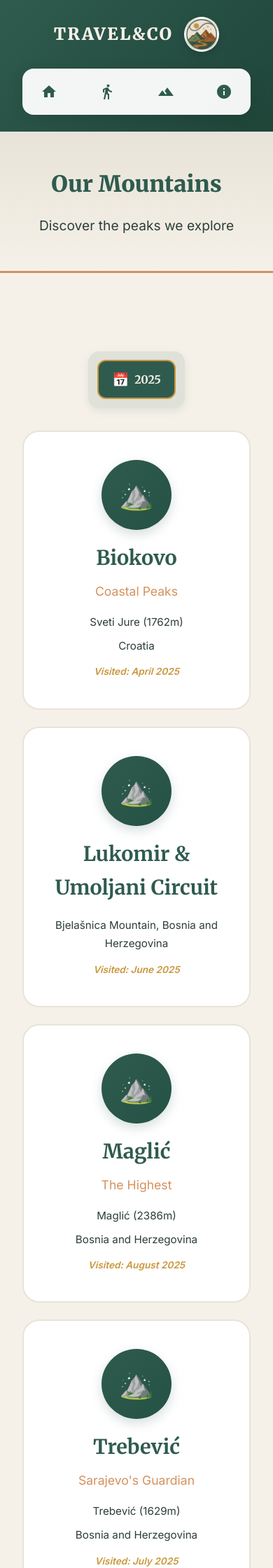
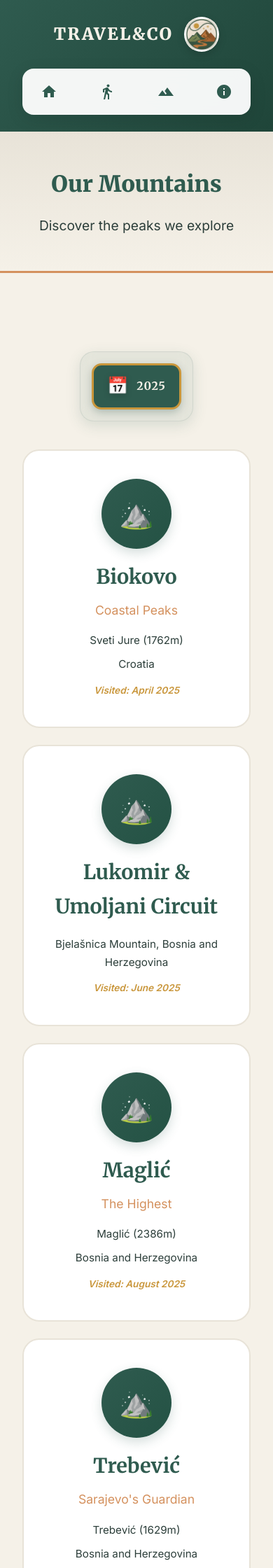
Before and after one commit to travelandco/travelandco.github.io, a Jekyll site: the page built from mountains.html, in a window 390 px wide. Shown: the top 2240 px of the page at 70% size. Built offline with Jekyll 4.4.1, drawn with Linux system fonts in a browser that asks for light colours; comment, search, counter and statistics services are not loaded.

Commit message:
Update main.css

```diff
--- a/assets/css/main.css
+++ b/assets/css/main.css
@@ -220,6 +220,7 @@ header {
     gap: 2.5rem;
     margin-bottom: 4rem;
 }
+
 .blog-image {
     width: 100%;
     height: 250px;
@@ -229,6 +230,7 @@ header {
     justify-content: center;
     font-size: 4rem;
 }
+
 .blog-card {
     background: white;
     border-radius: 24px;
@@ -242,8 +244,6 @@ header {
     transform: translateY(-8px);
     box-shadow: 0 12px 32px rgba(47, 91, 79, 0.2);
 }
-
-
 
 .blog-content {
     padding: 2rem;
@@ -1000,43 +1000,43 @@ footer {
         grid-template-columns: 1fr;
     }
 
-    /* ===================================
-   DODAJ OVE STILOVE NA KRAJ main(1).css
-   =================================== */
-
     /* Year Header - Footer Style */
     .year-header {
         display: flex;
         justify-content: center;
         gap: 0.4rem;
-    background: rgba(47, 91, 79, 0.1);
-    padding: 0.8rem;
-    border-radius: 16px;
+        background: rgba(47, 91, 79, 0.08);
+        padding: 1rem;
+        border-radius: 20px;
         backdrop-filter: blur(10px);
-    margin: 3rem auto 2rem;
+        margin: 3rem auto 2.5rem;
         width: fit-content;
-    box-shadow: 0 4px 12px rgba(47, 91, 79, 0.1);
+        box-shadow: 0 6px 20px rgba(47, 91, 79, 0.15);
+        border: 1px solid rgba(47, 91, 79, 0.1);
     }
 
     .year-badge {
         display: flex;
         align-items: center;
-    gap: 0.5rem;
-    padding: 0.8rem 1.5rem;
-    border-radius: 12px;
+        gap: 0.7rem;
+        padding: 1rem 2rem;
+        border-radius: 14px;
         background: var(--forest-green);
         color: var(--cream);
-    font-weight: 600;
-    font-size: 1.1rem;
-    border: 2px solid var(--gold);
+        font-weight: 700;
+        font-size: 1.4rem;
+        border: 3px solid var(--gold);
         font-family: 'Merriweather', serif;
+        box-shadow: 0 4px 12px rgba(47, 91, 79, 0.3);
+        letter-spacing: 1px;
     }
 
     .year-badge .icon {
-    font-size: 1.2rem;
+        font-size: 1.5rem;
+        filter: drop-shadow(0 2px 4px rgba(0, 0, 0, 0.2));
     }
 
-
+    /* Visit Date on Mountain Cards */
     .visit-date {
         font-size: 0.85rem;
         color: var(--gold);
@@ -1045,7 +1045,7 @@ footer {
         font-style: italic;
     }
 
-
+    /* Update responsive for year headers */
     @media (max-width: 768px) {
         .year-badge {
             font-size: 1rem;
@@ -1057,6 +1057,4 @@ footer {
             gap: 1.5rem;
         }
     }
-
-
 }
```
Lines whose indentation alone changed are shown as unchanged.
